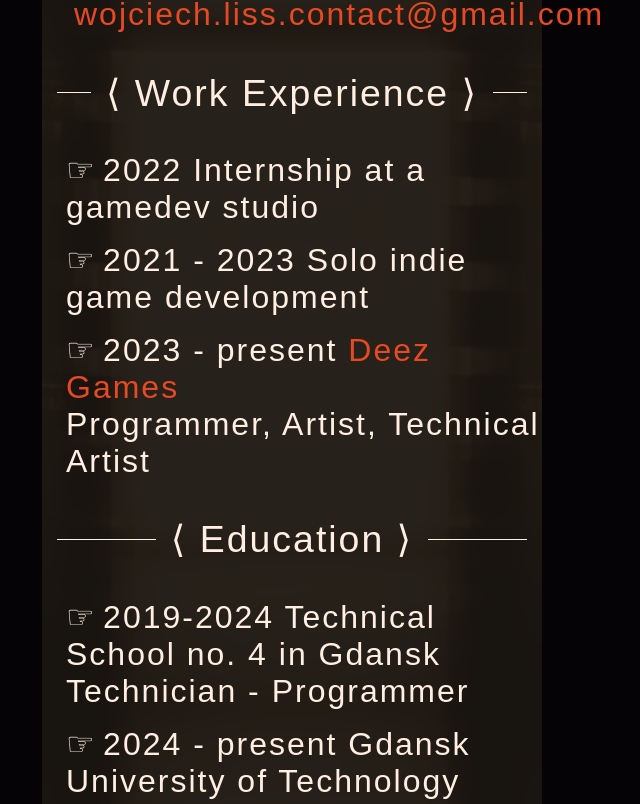
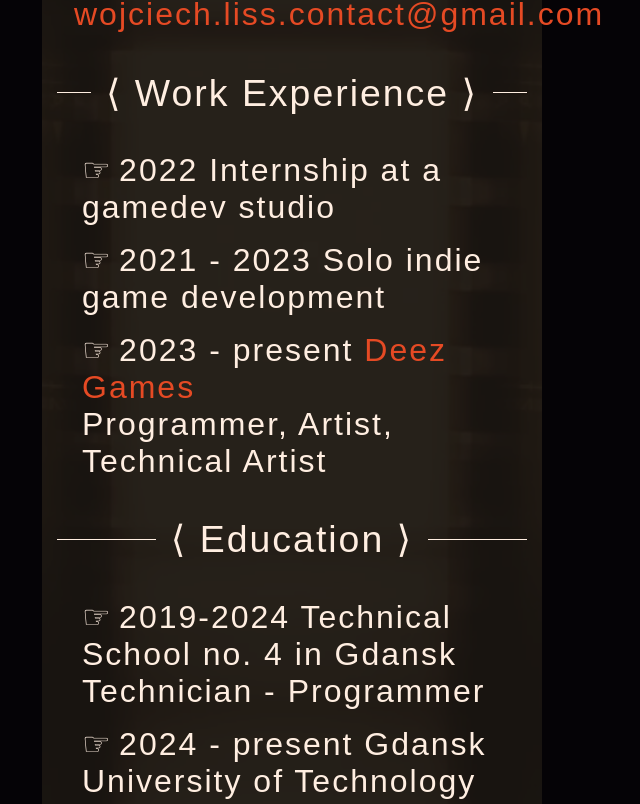
Before and after one commit to ThatDoc/portfolio, a React (Create React App) app: page /Start in a window 1280 px wide. Shown: the part 1467-2271 px from the top of the page, without its empty margins (348-988 px from the left). Built offline with nearby package versions, Linux system fonts and the light colour scheme; the HTML template or start-up script is replaced by a standard one; a web font is replaced by a local one.

Commit message:
Version 1.6.1
list right margin fix

```diff
--- a/src/index.css
+++ b/src/index.css
@@ -49,7 +49,7 @@ p {
 
 ul, ol {
   text-align: left;
-  margin-left: -.5em;
+  margin-right: .4em;
 }
 
 ul {
```
